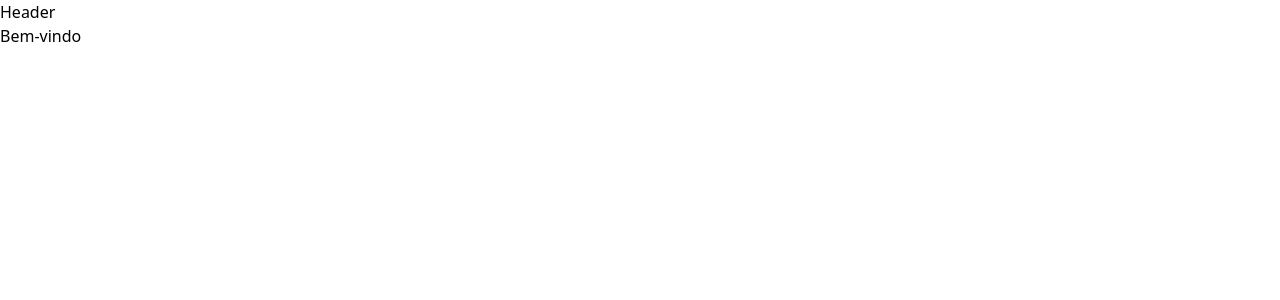
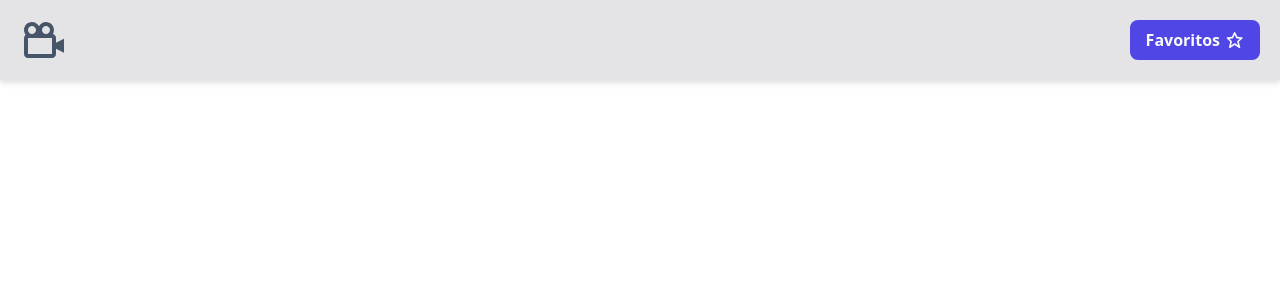
Before and after one commit to Tassio-Med/movies-library, a React (Create React App) app: page / in a window 1280 px wide. Shown: the top 300 px of the page. Built offline with nearby package versions, Linux system fonts and the light colour scheme.

Commit message:
feat: estilização do componente header pronta.

```diff
--- a/src/Components/Header/Header.jsx
+++ b/src/Components/Header/Header.jsx
@@ -1,9 +1,15 @@
 import { Link } from 'react-router-dom'
+import {BiCameraMovie, BiStar} from 'react-icons/bi'
 
 function Header(){
   return(
-    <header>
-      <h1>Header</h1>
+    <header className='w-screen h-20 z-10 bg-zinc-200 fixed drop-shadow-md flex justify-between items-center'>
+      <div className='mx-5'>
+        <Link to="/" className=''><BiCameraMovie className='text-5xl text-slate-600 md:text:3xl'/></Link>
+      </div>
+      <button className='w-30 h-10 mx-5 px-4 py-1 bg-indigo-600 rounded-lg flex items-center hover:bg-indigo-800'>
+        <Link to="/favoritos" className='w-full h-full font-bold text-slate-50 flex items-center'>Favoritos</Link><BiStar className='text-2xl text-slate-50'/>
+      </button>
     </header>
   )
 }
```
